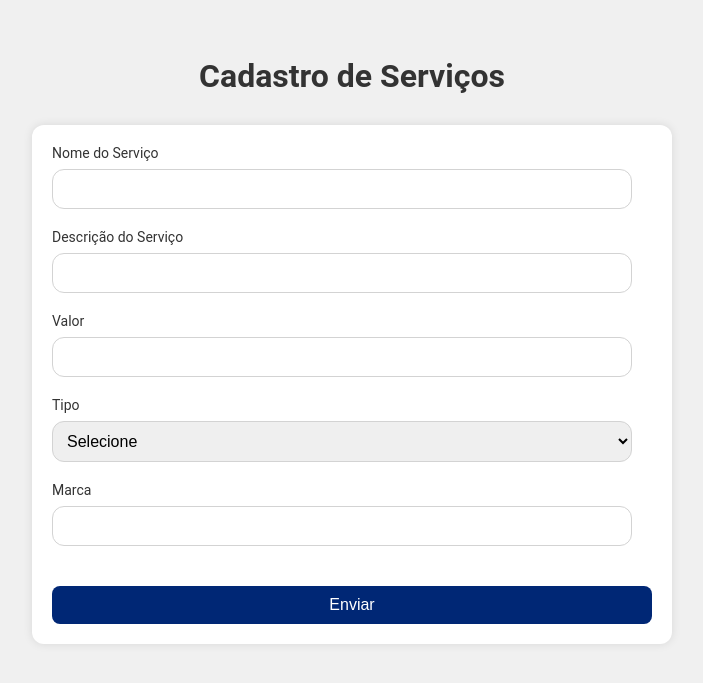
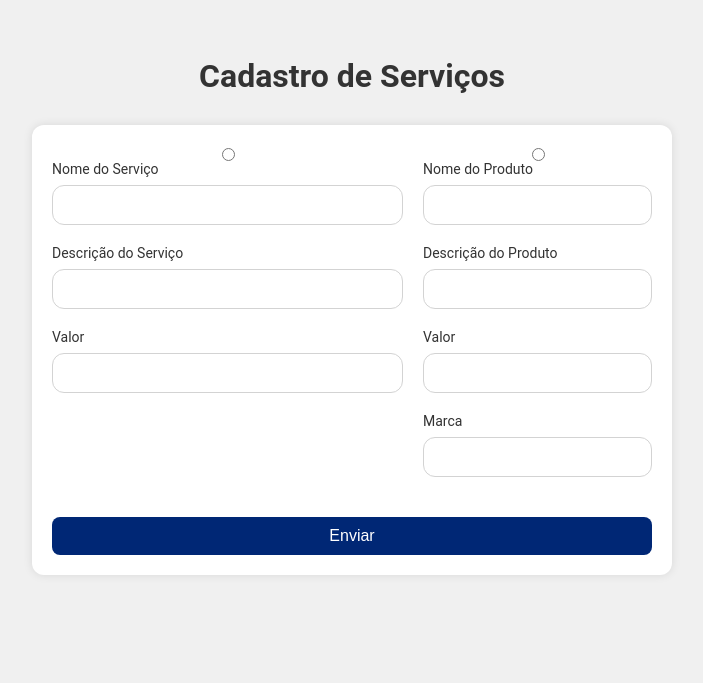
Before and after one commit to RenatoPablo/carcheck_antigo, a PHP site: page /cadastrar-servico.php in a window 1280 px wide; the page is wider, and only the part inside the window is pictured. Shown: the part 100-783 px from the top of that part, without its empty margins (288-991 px from the left). Run offline with PHP 8.4, Linux system fonts and the light colour scheme; the visitor is signed in with stand-in values (Sample User, id 1).

Commit message:
arrumando logica cadastro servico-produto

```diff
--- a/pages/cadastrar-servico.php
+++ b/pages/cadastrar-servico.php
@@ -68,33 +68,49 @@
         <form action="../config/processa-cadastro-servico.php" method="post">
 
             <div class="servicos">
+                <input type="radio" name="option" id="radio1" value="1">
+
                 <div class="input-container">
-                    <label for="nome">Nome do Serviço</label>
-                    <input type="text" name="nome" id="nome" class="input">
+                    <label for="nomeServico">Nome do Serviço</label>
+                    <input type="text" name="nomeServico" id="nomeServico" class="input">
                 </div>
 
                 <div class="input-container">
-                    <label for="descr">Descrição do Serviço</label>
-                    <input type="text" name="descr" id="descr" class="input">
+                    <label for="descrServico">Descrição do Serviço</label>
+                    <input type="text" name="descrServico" id="descrServico" class="input">
                 </div>
 
                 <div class="input-container">
-                    <label for="valor">Valor</label>
-                    <input type="number" name="valor" id="valor" class="input">
+                    <label for="valorServico">Valor</label>
+                    <input type="number" name="valorServico" id="valorServico" class="input">
+                </div>
+
+
+
+
+            </div>
+
+            <div class="produtos">
+                <input type="radio" name="option" id="radio2" value="2">
+
+                <div class="input-container">
+                    <label for="nomeProduto">Nome do Produto</label>
+                    <input type="text" name="nomeProduto" id="nomeProduto" class="input">
                 </div>
 
                 <div class="input-container">
-                    <label for="tipo">Tipo</label>
-                    <select name="tipo" id="tipo" class="input">
-                        <option selected="">Selecione</option>
-                        <option value="1">Serviço</option>
-                        <option value="2">Peças</option>
-                    </select>
+                    <label for="descrProduto">Descrição do Produto</label>
+                    <input type="text" name="descrProduto" id="descrProduto" class="input">
                 </div>
 
                 <div class="input-container">
-                    <label for="marca">Marca</label>
-                    <input type="text" id="marca" name="marca" class="input">
+                    <label for="valorProduto">Valor</label>
+                    <input type="number" name="valorProduto" id="valorProduto" class="input">
+                </div>
+
+                <div class="input-container">
+                    <label for="marcaProduto">Marca</label>
+                    <input type="text" id="marcaProduto" name="marcaProduto" class="input">
                 </div>
             </div>
 
```
Also changed, not shown: config/processa-cadastro-servico.php (+11 -4 lines).
